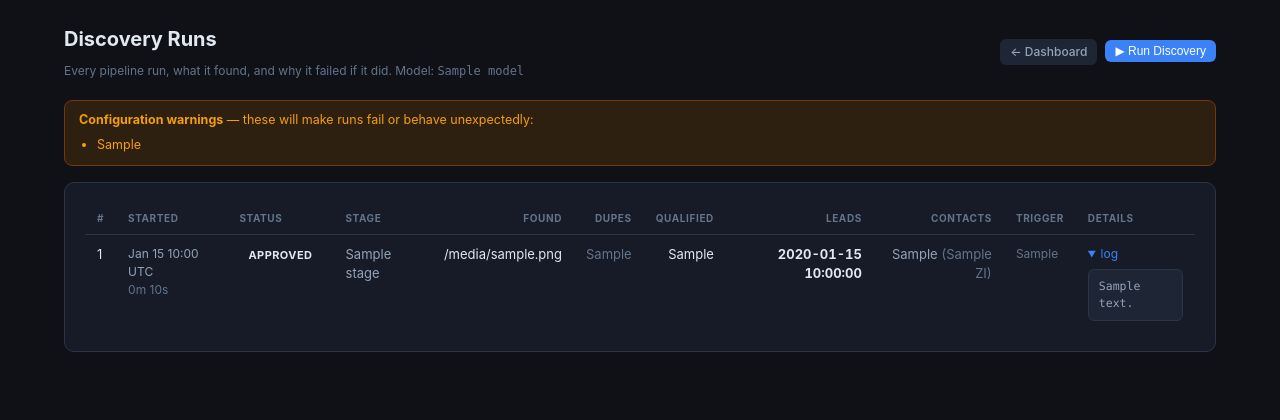
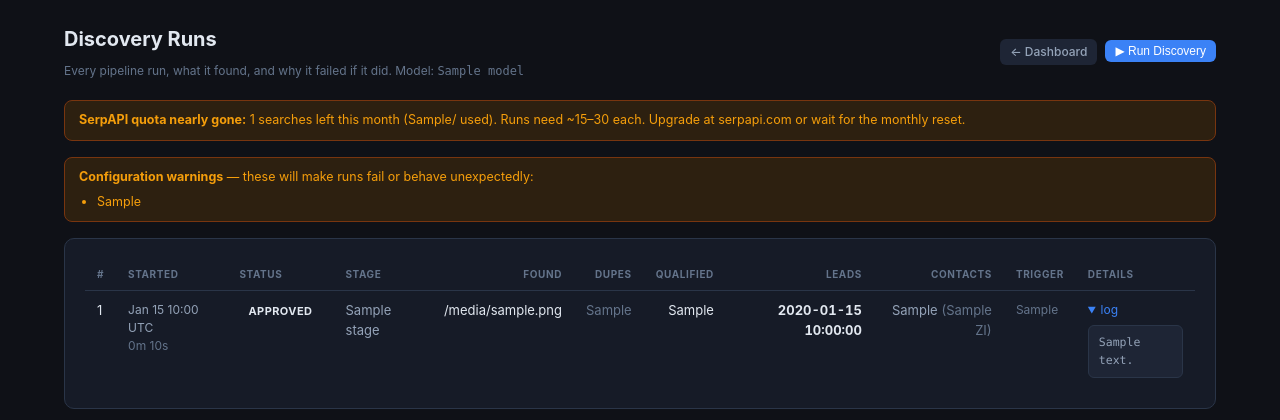
Before and after one commit to wbbrill-spec/thelsa-lead-gen, a Flask app: template templates/runs.html in a window 1280 px wide. Shown: the top 420 px of the page. Run offline with Flask 3, Linux system fonts and the light colour scheme; the template is opened without the code that fills it: most values are stand-ins (such as "Sample title", 1, 10 or a date in 2020).

Commit message:
ZoomInfo (2/3): SerpAPI quota on Runs page

```diff
--- a/templates/runs.html
+++ b/templates/runs.html
@@ -36,6 +36,17 @@
     </form>
   </div>
 </div>
+
+{% if serp %}
+  {% set left = serp.get('total_searches_left', serp.get('plan_searches_left')) %}
+  {% if serp.get('error') %}
+  <div class="warn-box">SerpAPI account check failed: {{ serp.error }}</div>
+  {% elif left is not none and left < 50 %}
+  <div class="warn-box"><strong>SerpAPI quota nearly gone:</strong> {{ left }} searches left this month ({{ serp.get('this_month_usage') }}/{{ serp.get('searches_per_month') }} used). Runs need ~15–30 each. Upgrade at serpapi.com or wait for the monthly reset.</div>
+  {% else %}
+  <div class="text-muted text-small" style="margin-bottom: 12px;">SerpAPI: {{ left }} searches left this month ({{ serp.get('this_month_usage') }}/{{ serp.get('searches_per_month') }} used{% if serp.get('plan_name') %}, {{ serp.plan_name }}{% endif %}).</div>
+  {% endif %}
+{% endif %}
 
 {% if config_warnings %}
 <div class="warn-box">
```
